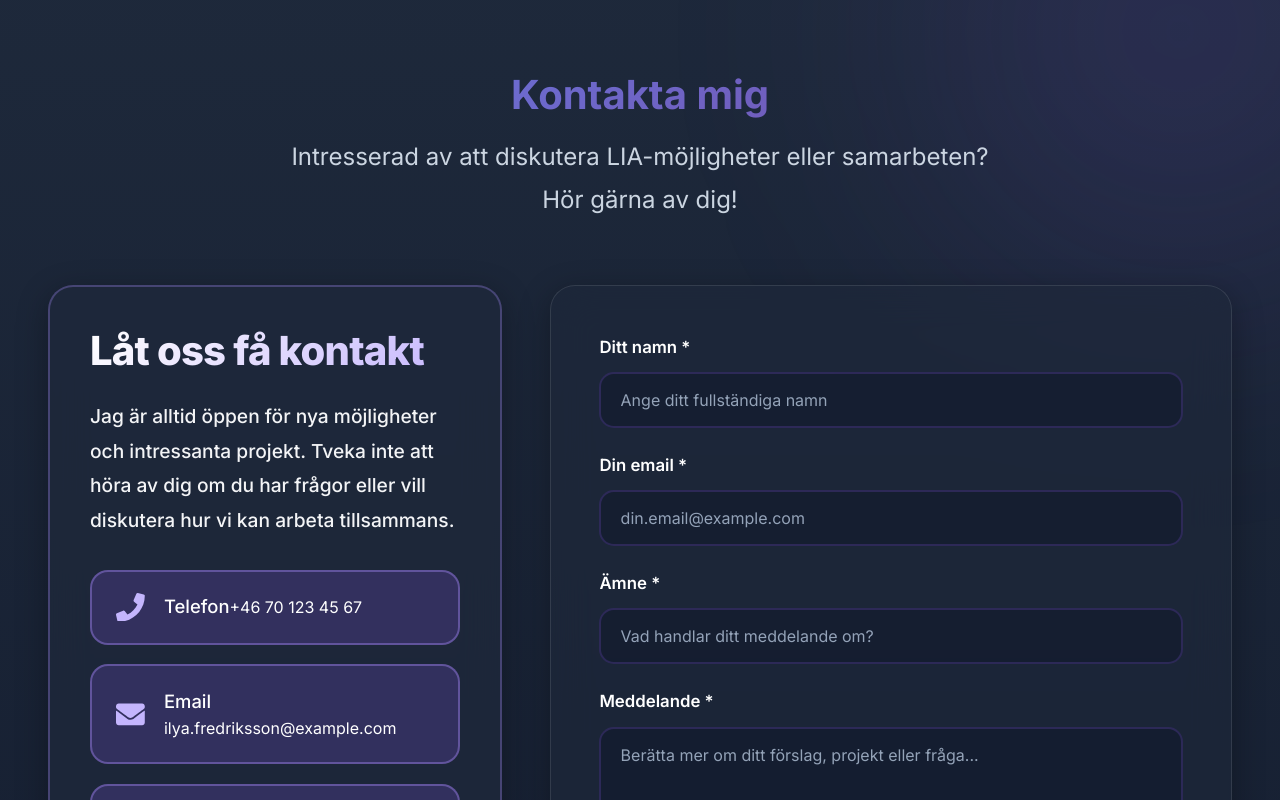
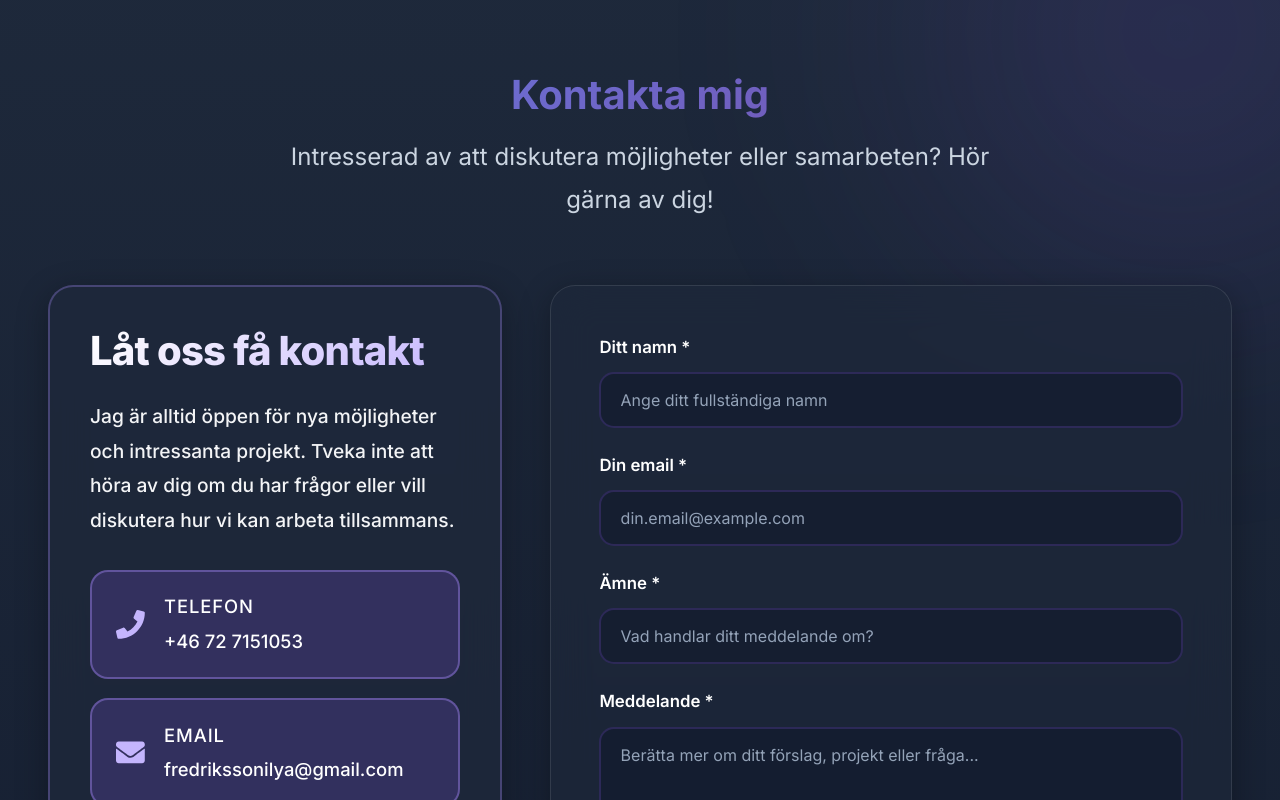
Before and after one commit to ilyafredriksson/Portfolio-React-JS, a React (Vite) app: page / in a window 1280 px wide. Shown: the part 8360-9160 px from the top of the page. Built offline with nearby package versions, Linux system fonts and the light colour scheme.

Commit message:
Personlig info uppdate

```diff
--- a/src/App.jsx
+++ b/src/App.jsx
@@ -8,6 +8,7 @@ import ContactSection from './components/sections/ContactSection'
 import Navigation from './components/Navigation'
 import ScrollToTop from './components/ScrollToTop'
 import ErrorBoundary from './components/common/ErrorBoundary'
+
 import './App.css'
 
 function App() {
@@ -21,6 +22,7 @@ function App() {
         <SecuritySection />
         <Projects />
         <ContactSection />
+
         <ScrollToTop />
       </div>
     </ErrorBoundary>
--- a/src/components/sections/ContactSection.css
+++ b/src/components/sections/ContactSection.css
@@ -141,6 +141,32 @@
   font-size: 1.8rem;
   color: #c4b5fd;
   min-width: 1.8rem;
+}
+
+.contact-item > div {
+  display: flex;
+  flex-direction: column;
+  gap: 0.3rem;
+}
+
+.contact-label {
+  font-size: 0.9rem;
+  color: #c4b5fd;
+  font-weight: 600;
+  text-transform: uppercase;
+  letter-spacing: 0.05em;
+}
+
+.contact-value {
+  font-size: 1.15rem;
+  color: #ffffff;
+  font-weight: 500;
+  text-decoration: none;
+  transition: color 0.3s ease;
+}
+
+.contact-value:hover {
+  color: #e0e7ff;
 }
 
 .contact-item span {
--- a/src/components/sections/ContactSection.jsx
+++ b/src/components/sections/ContactSection.jsx
@@ -71,7 +71,7 @@ const ContactSection = () => {
         >
           <h2 className="section-title">Kontakta mig</h2>
           <p className="section-subtitle">
-            Intresserad av att diskutera LIA-möjligheter eller samarbeten? Hör gärna av dig!
+            Intresserad av att diskutera möjligheter eller samarbeten? Hör gärna av dig!
           </p>
         </motion.div>
 
--- a/src/data/contact.js
+++ b/src/data/contact.js
@@ -8,19 +8,19 @@ export const contactInfo = [
   {
     icon: FaPhone,
     label: 'Telefon',
-    value: '+46 70 123 45 67',
-    href: 'tel:+46701234567'
+    value: '+46 72 7151053',
+    href: 'tel:+46727151053'
   },
   {
     icon: FaEnvelope,
     label: 'Email',
-    value: 'ilya.fredriksson@example.com',
-    href: 'mailto:ilya.fredriksson@example.com'
+    value: 'fredrikssonilya@gmail.com',
+    href: 'mailto:fredrikssonilya@gmail.com'
   },
   {
     icon: FaMapMarkerAlt,
     label: 'Plats',
-    value: 'Stockholm, Sverige',
+    value: 'Stockholm',
     href: '#'
   }
 ]
```
